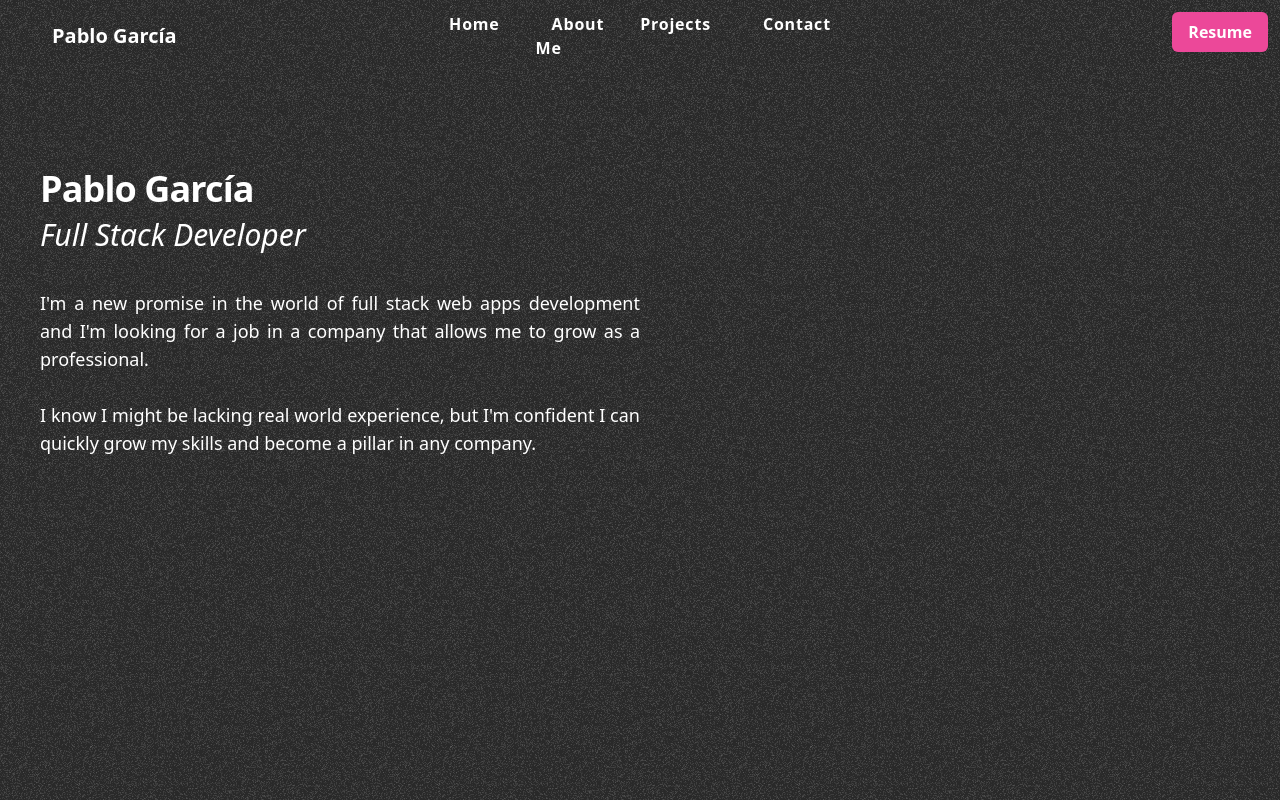
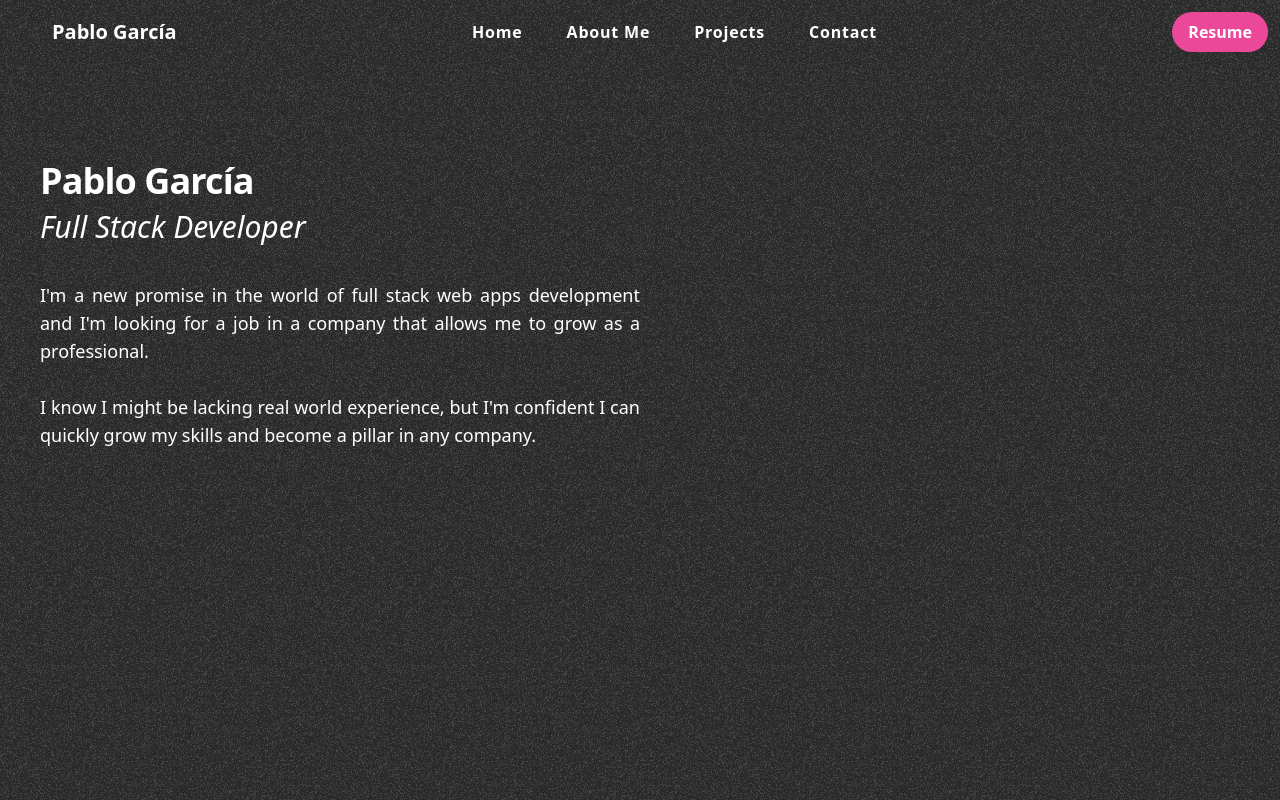
Before and after one commit to PabloGarPe/pablogarpe.github.io, a Next.js app: page / in a window 1280 px wide. Shown: the top 800 px of the page. Built offline with nearby package versions, Linux system fonts and the light colour scheme.

Commit message:
Fixed header style

```diff
--- a/components/header.tsx
+++ b/components/header.tsx
@@ -1,23 +1,37 @@
-"use client"
+"use client";
 
-import { useState, useEffect } from "react"
+import { useState, useEffect } from "react";
 
 export const Header = () => {
-    const [opacity, setOpacity] = useState(1)
-    useEffect(() => {
-        const handleScroll = () => {
-            const currentScroll = window.scrollY
-            const newOpacity = Math.max(0.1, 1 - currentScroll / 300);
-            setOpacity(newOpacity);
-        }
-        window.addEventListener("scroll", handleScroll)
-        return () => window.removeEventListener("scroll", handleScroll)
-    }, [])
+  const [scrolled, setScrolled] = useState(false);
+  useEffect(() => {
+    const handleScroll = () => {
+      const currentScroll = window.scrollY;
+      if (currentScroll > 0) {
+        setScrolled(true);
+      } else {
+        setScrolled(false);
+      }
+    };
+    window.addEventListener("scroll", handleScroll);
+    return () => {
+      window.removeEventListener("scroll", handleScroll);
+    };
+  }, []);
 
   return (
-    <header className="mx-auto w-full border-b border-gray-50/0 ease-in-out flex-none sticky top-0 transition-opacity z-40" style={{ opacity }}>
-      <div className="absolute inset-0" style={{ backgroundColor: `rgba(255, 255, 255, ${1 - opacity})` }}></div>
-      <div className="relative md:px-3 text-default md:grid md:grid-cols-3 px-3 py-3 w-full">
+    <header
+      className={`mx-auto w-full border-b transition-opacity duration-[0.15s] border-gray-50/0 ease-in-out flex-none sticky top-0 z-40 ${scrolled ? "backdrop-blur-md shadow-md" : ""}`}
+    >
+      <div
+        className={`absolute inset-0 transition-opacity `}
+        style={{
+          backgroundColor: scrolled
+            ? "rgba(255, 255, 255, 0.25)"
+            : "transparent",
+        }}
+      ></div>
+      <div className="relative md:px-3 text-default md:grid md:grid-cols-[0.2fr_2fr_auto] px-3 py-3 w-full">
         <div className="flex justify-between md:jsutify-self-start">
           <a
             className="text-decoration-none flex items-center mr-auto"
@@ -28,32 +42,46 @@ export const Header = () => {
             </span>
           </a>
         </div>
-        <nav className="hidden md:flex md:w-auto w-full items-center md:justify-self-center md:mx-5 text-default">
-          <ul className="flex flex-col md:flex-row md:space-x-5 md:space-y-0 space-y-2 md:w-auto w-full tracking-[0.05em] font-bold">
+        <nav className="hidden md:flex md:w-auto w-full items-center md:justify-center md:justify-self-center md:mx-3 text-default">
+          <ul className="flex flex-col md:flex-row md:space-x-3 md:space-y-0 space-y-2 md:w-auto w-full tracking-[0.05em] font-bold flex-nowrap">
             <li>
-              <a className="px-4 py-3 hover:bg-white hover:text-black hover:rounded-full hover:shadow-inner" href="/#home">
+              <a
+                className="px-4 py-3 hover:bg-white hover:text-black hover:rounded-full hover:shadow-inner"
+                href="/#home"
+              >
                 Home
               </a>
             </li>
             <li>
-              <a className="px-4 py-3 hover:bg-white hover:text-black hover:rounded-full hover:shadow-inner" href="/#info">
+              <a
+                className="px-4 py-3 hover:bg-white hover:text-black hover:rounded-full hover:shadow-inner"
+                href="/#info"
+              >
                 About Me
               </a>
             </li>
             <li>
-              <a className="px-4 py-3 hover:bg-white hover:text-black hover:rounded-full hover:shadow-inner" href="/#projects">
+              <a
+                className="px-4 py-3 hover:bg-white hover:text-black hover:rounded-full hover:shadow-inner"
+                href="/#projects"
+              >
                 Projects
               </a>
             </li>
             <li>
-              <a className="px-4 py-3 hover:bg-white hover:text-black hover:rounded-full hover:shadow-inner" href="/#contact">
+              <a
+                className="px-4 py-3 hover:bg-white hover:text-black hover:rounded-full hover:shadow-inner"
+                href="/#contact"
+              >
                 Contact
               </a>
             </li>
           </ul>
         </nav>
-        <div className = "md:flex md:flex-col hidden w-full md:items-end md:justify-self-end">
-            <button className = "bg-pink-500 hover:bg-pink-300 font-bold px-4 py-2 rounded-md text-white transition-colors">Resume</button>
+        <div className="md:flex md:flex-col hidden md:items-end md:justify-self-end">
+          <button className="bg-pink-500 hover:bg-pink-300 font-bold px-4 py-2 rounded-full text-white transition-colors">
+            Resume
+          </button>
         </div>
       </div>
     </header>
--- a/components/hero.tsx
+++ b/components/hero.tsx
@@ -1,5 +1,6 @@
 export const Hero = () => {
   return (
+    <>
     <section className="relative scroll-mt-[4.5rem]" id="home">
       <div className="absolute inset-0 pointer-events-none -z-[1]"></div>
       <div className="rmx-auto max-w-7xl relative md:px-6 text-default lg:py-20 md:py-16 px-4 py-12">
@@ -34,5 +35,11 @@ export const Hero = () => {
         </div>
       </div>
     </section>
+    <section className="h-screen" id="test-scroll">
+      <div className="flex items-center justify-center h-full">
+        <h2 className="text-2xl">Scroll Test Section</h2>
+      </div>
+    </section>
+    </>
   );
 };
```
